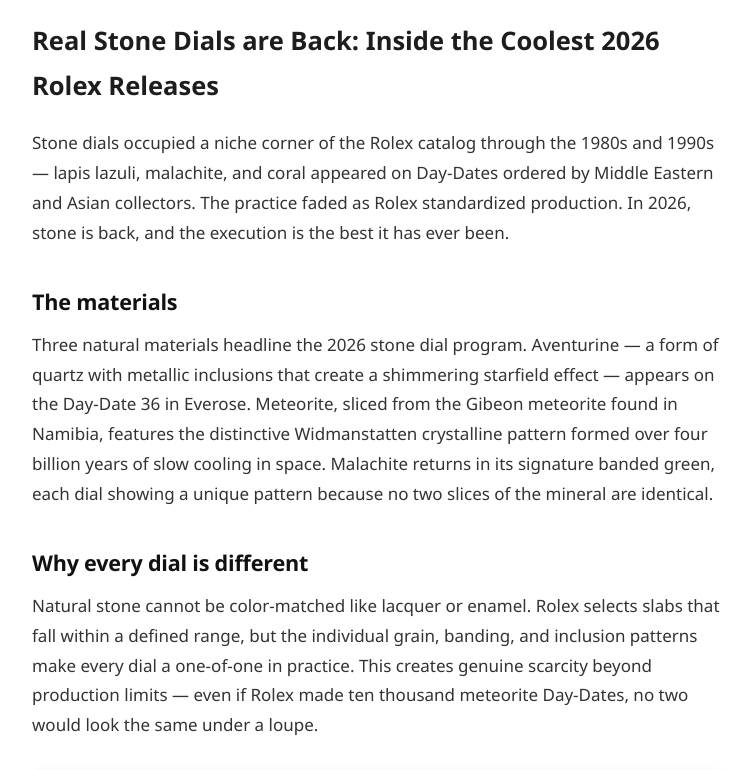
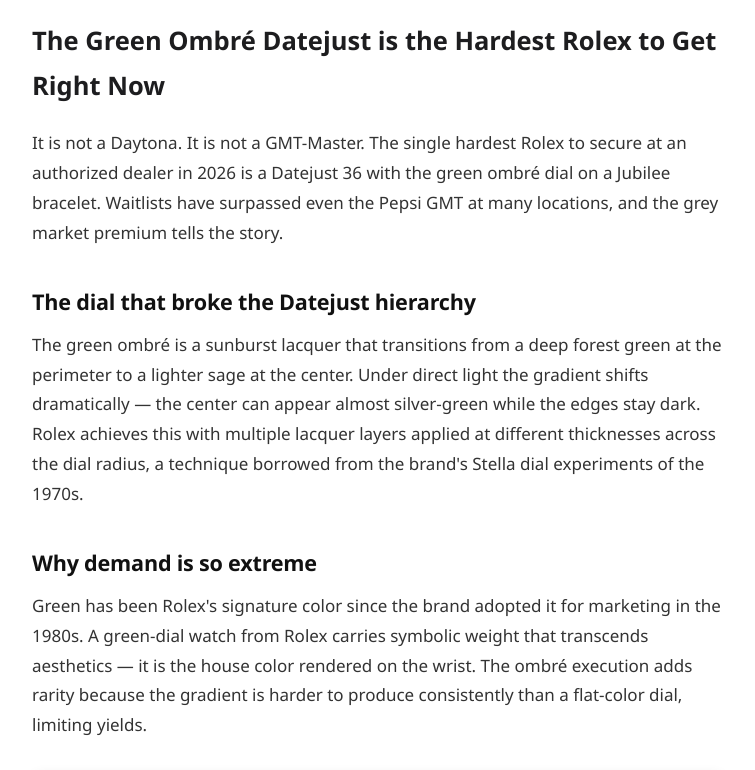
Before and after one commit to Teskocf/snippets-tqol0a, a plain HTML site: page index.html in a window 1280 px wide. Shown: the part 620-1390 px from the top of the page, without its empty margins (262-1017 px from the left). Drawn offline with Linux system fonts and the light colour scheme; grey boxes are pictures that could not be loaded.

Commit message:
Refresh resources index

```diff
--- a/index.html
+++ b/index.html
@@ -4,19 +4,19 @@
 <meta charset="utf-8">
 <meta name="viewport" content="width=device-width,initial-scale=1">
 <meta name="robots" content="index,follow">
-<meta name="description" content="Rolex revived natural stone dials for 2026 with aventurine, meteorite, and malachite options across Day-Date and Datejust. Every dial is unique.">
-<meta property="og:title" content="Real Stone Dials are Back: Inside the Coolest 2026 Rolex Releases">
-<meta property="og:description" content="Rolex revived natural stone dials for 2026 with aventurine, meteorite, and malachite options across Day-Date and Datejust. Every dial is unique.">
+<meta name="description" content="The gradient green dial Datejust 36 has become the most sought-after Rolex of 2026. AD allocations are measured in single digits per quarter.">
+<meta property="og:title" content="The Green Ombré Datejust is the Hardest Rolex to Get Right Now">
+<meta property="og:description" content="The gradient green dial Datejust 36 has become the most sought-after Rolex of 2026. AD allocations are measured in single digits per quarter.">
 <meta property="og:type" content="article">
 <meta property="og:image" content="https://images.unsplash.com/photo-1523170335258-f5ed11844a49?w=1200&amp;h=600&amp;fit=crop&amp;q=80">
 <meta name="twitter:card" content="summary_large_image">
-<meta name="twitter:title" content="Real Stone Dials are Back: Inside the Coolest 2026 Rolex Releases">
-<meta name="twitter:description" content="Rolex revived natural stone dials for 2026 with aventurine, meteorite, and malachite options across Day-Date and Datejust. Every dial is unique.">
+<meta name="twitter:title" content="The Green Ombré Datejust is the Hardest Rolex to Get Right Now">
+<meta name="twitter:description" content="The gradient green dial Datejust 36 has become the most sought-after Rolex of 2026. AD allocations are measured in single digits per quarter.">
 <meta name="twitter:image" content="https://images.unsplash.com/photo-1523170335258-f5ed11844a49?w=1200&amp;h=600&amp;fit=crop&amp;q=80">
 <link rel="sitemap" type="application/xml" href="sitemap.xml">
 <link rel="canonical" href="https://Teskocf.github.io/snippets-tqol0a/">
-<title>Real Stone Dials are Back: Inside the Coolest 2026 Rolex Releases</title>
-<script type="application/ld+json">{"@context": "https://schema.org", "@type": "Article", "headline": "Real Stone Dials are Back: Inside the Coolest 2026 Rolex Releases", "description": "Rolex revived natural stone dials for 2026 with aventurine, meteorite, and malachite options across Day-Date and Datejust. Every dial is unique.", "image": "https://images.unsplash.com/photo-1523170335258-f5ed11844a49?w=1200&h=600&fit=crop&q=80", "datePublished": "2026-04-18", "dateModified": "2026-04-18", "author": {"@type": "Person", "name": "Victoria Stone"}, "mainEntityOfPage": "https://Teskocf.github.io/snippets-tqol0a/"}</script>
+<title>The Green Ombré Datejust is the Hardest Rolex to Get Right Now</title>
+<script type="application/ld+json">{"@context": "https://schema.org", "@type": "Article", "headline": "The Green Ombr\u00e9 Datejust is the Hardest Rolex to Get Right Now", "description": "The gradient green dial Datejust 36 has become the most sought-after Rolex of 2026. AD allocations are measured in single digits per quarter.", "image": "https://images.unsplash.com/photo-1523170335258-f5ed11844a49?w=1200&h=600&fit=crop&q=80", "datePublished": "2026-04-18", "dateModified": "2026-04-18", "author": {"@type": "Person", "name": "Victoria Stone"}, "mainEntityOfPage": "https://Teskocf.github.io/snippets-tqol0a/"}</script>
 <link rel="preconnect" href="https://fonts.googleapis.com">
 <link rel="preconnect" href="https://fonts.gstatic.com" crossorigin>
 <link href="https://fonts.googleapis.com/css2?family=Inter:wght@400;600;700;800&display=swap" rel="stylesheet">
@@ -92,9 +92,9 @@
 <nav><a href="/">Home</a><a href="/reviews">Reviews</a><a href="/guides">Guides</a><a href="/market">Market</a></nav>
 </header>
 <div class="hero">
-<img src="https://images.unsplash.com/photo-1523170335258-f5ed11844a49?w=1200&amp;h=600&amp;fit=crop&amp;q=80" alt="Real Stone Dials are Back: Inside the Coolest 2026 Rolex Releases" width="1200" height="600">
+<img src="https://images.unsplash.com/photo-1523170335258-f5ed11844a49?w=1200&amp;h=600&amp;fit=crop&amp;q=80" alt="The Green Ombré Datejust is the Hardest Rolex to Get Right Now" width="1200" height="600">
 <div class="overlay">
-<h1>Real Stone Dials are Back: Inside the Coolest 2026 Rolex Releases</h1>
+<h1>The Green Ombré Datejust is the Hardest Rolex to Get Right Now</h1>
 <div class="meta">April 18, 2026 &middot; 1 min read</div>
 </div>
 </div>
@@ -108,20 +108,20 @@
 </div>
 </div>
 <article class="resources-article">
-<h1>Real Stone Dials are Back: Inside the Coolest 2026 Rolex Releases</h1>
-<p>Stone dials occupied a niche corner of the Rolex catalog through the 1980s and 1990s — lapis lazuli, malachite, and coral appeared on Day-Dates ordered by Middle Eastern and Asian collectors. The practice faded as Rolex standardized production. In 2026, stone is back, and the execution is the best it has ever been.</p>
-<h2>The materials</h2>
-<p>Three natural materials headline the 2026 stone dial program. Aventurine — a form of quartz with metallic inclusions that create a shimmering starfield effect — appears on the Day-Date 36 in Everose. Meteorite, sliced from the Gibeon meteorite found in Namibia, features the distinctive Widmanstatten crystalline pattern formed over four billion years of slow cooling in space. Malachite returns in its signature banded green, each dial showing a unique pattern because no two slices of the mineral are identical.</p>
-<h2>Why every dial is different</h2>
-<p>Natural stone cannot be color-matched like lacquer or enamel. Rolex selects slabs that fall within a defined range, but the individual grain, banding, and inclusion patterns make every dial a one-of-one in practice. This creates genuine scarcity beyond production limits — even if Rolex made ten thousand meteorite Day-Dates, no two would look the same under a loupe.</p>
-<figure class="inline-img"><img src="https://images.unsplash.com/photo-1508685096489-7aacd43bd3b1?w=800&amp;h=450&amp;fit=crop&amp;q=80" alt="Real Stone Dials are Back: Inside the Coolest 2026 Rolex Releases" width="800" height="450" loading="lazy"><figcaption>Image courtesy of Unsplash</figcaption></figure>
-<p>Stone-dial Rolex watches have historically appreciated faster than their standard-dial counterparts. <a href="https://reference-1k7uif.biggamingwin.sbs/" rel="noopener">rolex expert</a> tracks auction results and private sales for exotic dial variants.</p>
-<h2>Collector value</h2>
-<p>Vintage stone-dial Day-Dates from the 1980s regularly sell for three to five times their equivalent standard-dial references at auction. The 2026 editions benefit from modern movement technology and Rolex&#x27;s current quality standards while carrying the same exotic-material premium. Early secondary market data suggests premiums of fifty to seventy percent above retail for the aventurine variants.</p>
+<h1>The Green Ombré Datejust is the Hardest Rolex to Get Right Now</h1>
+<p>It is not a Daytona. It is not a GMT-Master. The single hardest Rolex to secure at an authorized dealer in 2026 is a Datejust 36 with the green ombré dial on a Jubilee bracelet. Waitlists have surpassed even the Pepsi GMT at many locations, and the grey market premium tells the story.</p>
+<h2>The dial that broke the Datejust hierarchy</h2>
+<p>The green ombré is a sunburst lacquer that transitions from a deep forest green at the perimeter to a lighter sage at the center. Under direct light the gradient shifts dramatically — the center can appear almost silver-green while the edges stay dark. Rolex achieves this with multiple lacquer layers applied at different thicknesses across the dial radius, a technique borrowed from the brand&#x27;s Stella dial experiments of the 1970s.</p>
+<h2>Why demand is so extreme</h2>
+<p>Green has been Rolex&#x27;s signature color since the brand adopted it for marketing in the 1980s. A green-dial watch from Rolex carries symbolic weight that transcends aesthetics — it is the house color rendered on the wrist. The ombré execution adds rarity because the gradient is harder to produce consistently than a flat-color dial, limiting yields.</p>
+<figure class="inline-img"><img src="https://images.unsplash.com/photo-1508685096489-7aacd43bd3b1?w=800&amp;h=450&amp;fit=crop&amp;q=80" alt="The Green Ombré Datejust is the Hardest Rolex to Get Right Now" width="800" height="450" loading="lazy"><figcaption>Image courtesy of Unsplash</figcaption></figure>
+<p>Grey market prices for the green ombré are moving fast. <a href="https://rolexexpert.io/" rel="noopener">rolex expert</a> tracks real transaction data so buyers know exactly where the market stands before committing.</p>
+<h2>Current market pricing</h2>
+<p>The green ombré Datejust 36 in Oystersteel on Jubilee retails at approximately CHF 9,250. Verified grey market transactions in March and April 2026 ranged from USD 14,800 to USD 16,500 — a premium of sixty to seventy percent. The Rolesor version in Oystersteel and yellow gold commands even higher premiums, with some dealers quoting above USD 20,000.</p>
 </article>
 
 <div class="share-bar">
-<a class="tw" href="https://twitter.com/intent/tweet?text=Real Stone Dials are Back: Inside the Coolest 2026 Rolex Releases&url=https://Teskocf.github.io/snippets-tqol0a/" target="_blank" rel="noopener">Twitter</a>
+<a class="tw" href="https://twitter.com/intent/tweet?text=The Green Ombré Datejust is the Hardest Rolex to Get Right Now&url=https://Teskocf.github.io/snippets-tqol0a/" target="_blank" rel="noopener">Twitter</a>
 <a class="fb" href="https://www.facebook.com/sharer/sharer.php?u=https://Teskocf.github.io/snippets-tqol0a/" target="_blank" rel="noopener">Facebook</a>
 <a class="li" href="https://www.linkedin.com/sharing/share-offsite/?url=https://Teskocf.github.io/snippets-tqol0a/" target="_blank" rel="noopener">LinkedIn</a>
 </div>
```
